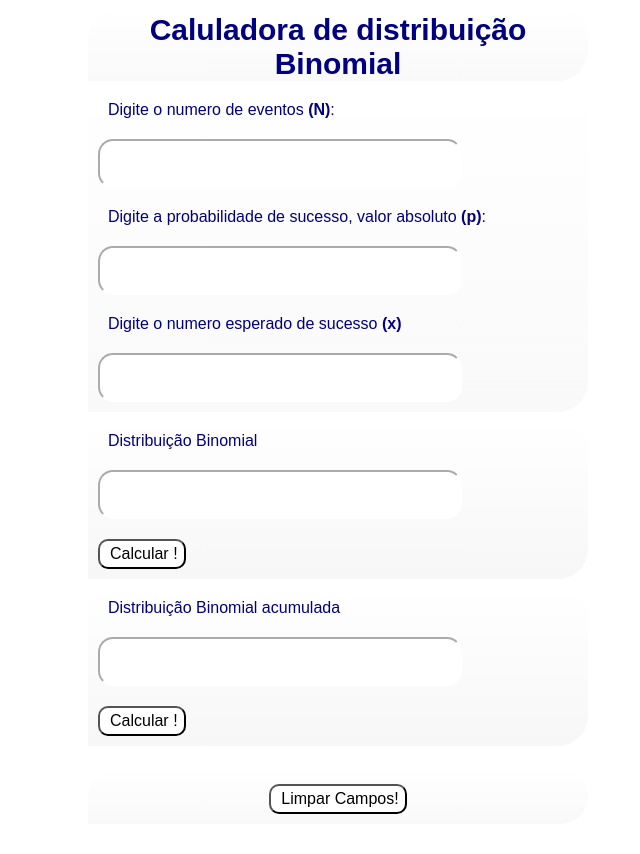
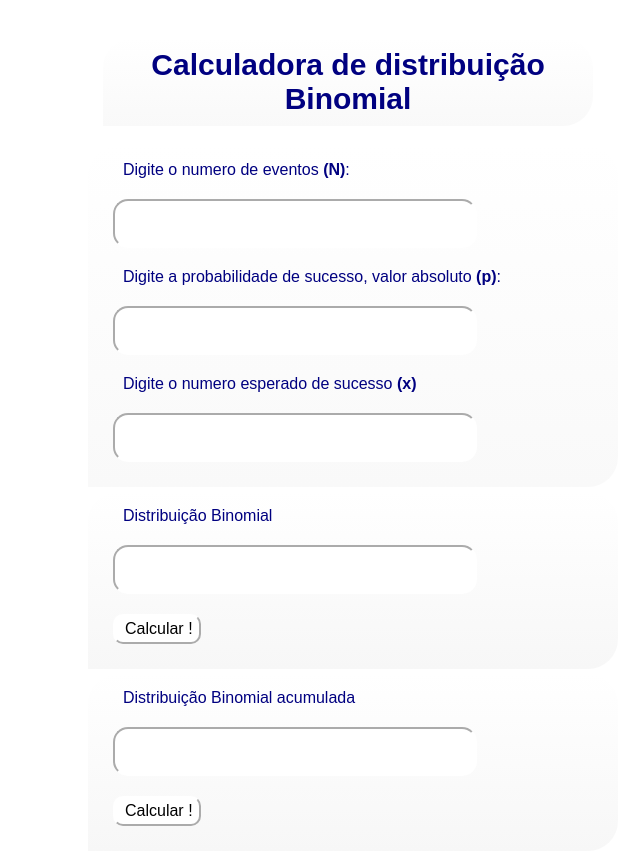
Before and after one commit to taylor-teslla/distribuicao-binomial, a plain HTML site: page index.html in a window 1280 px wide. Shown: the top 854 px of the page, without its empty margins (302-942 px from the left). Before the commit the page ends 832 px from the top, so only its background shows below. Drawn offline with Linux system fonts and the light colour scheme.

Commit message:
Descrição emelhoria no layout.

```diff
--- a/css/style.css
+++ b/css/style.css
@@ -22,7 +22,8 @@
 	margin:10px;
 	font-family: sans-serif;
 	font-size: 16px;
-	border-radius: 10px
+	border-radius: 10px;
+	border-color: white;
 }
 p{
 	margin:10px;
@@ -59,8 +60,7 @@ p{
 	border-radius: 30px 30px 30px 0px;
 }
 .titulo h1{
-	padding-top: 5px;
-	padding-bottom: : 5px;
+	padding: 10px;
 	text-align: center;
 	margin:auto;
 	width: 100%;
@@ -70,3 +70,7 @@ p{
 	font-family: sans-serif;
 	color: #000080;
 }
+
+div{
+	padding: 15px;
+}
--- a/index.html
+++ b/index.html
@@ -3,7 +3,7 @@
 <html lang="pt-br">
 
 	<head>
-        <title> Início </title>
+        <title> Início - Calculadora de distribuição Binomial </title>
         <meta charset="utf-8">
         <meta name="author" content="Taylor">
         <meta name="description" content="...">
@@ -17,7 +17,7 @@
 		<div class="home">
 			<script type="text/javascript" src="js/js.js"></script>
 			<div class="titulo">
-				<h1>Caluladora de distribuição Binomial</h1>
+				<h1>Calculadora de distribuição Binomial</h1>
 			</div>
 			<div class="coleta">
 					<p>Digite o numero de eventos <b>(N)</b>:</p>
```
Also changed, not shown: js/js.js (+0 -34 lines), 1 other file.
